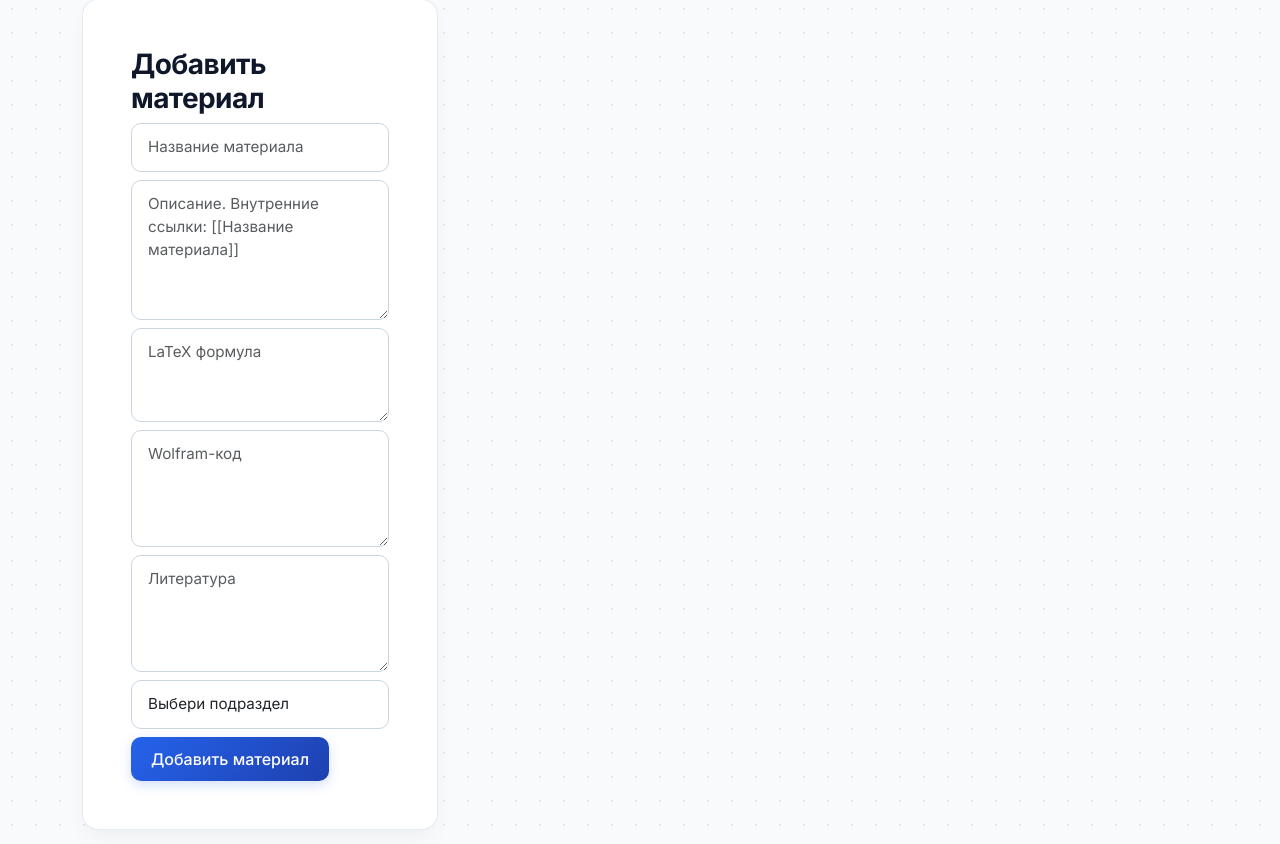
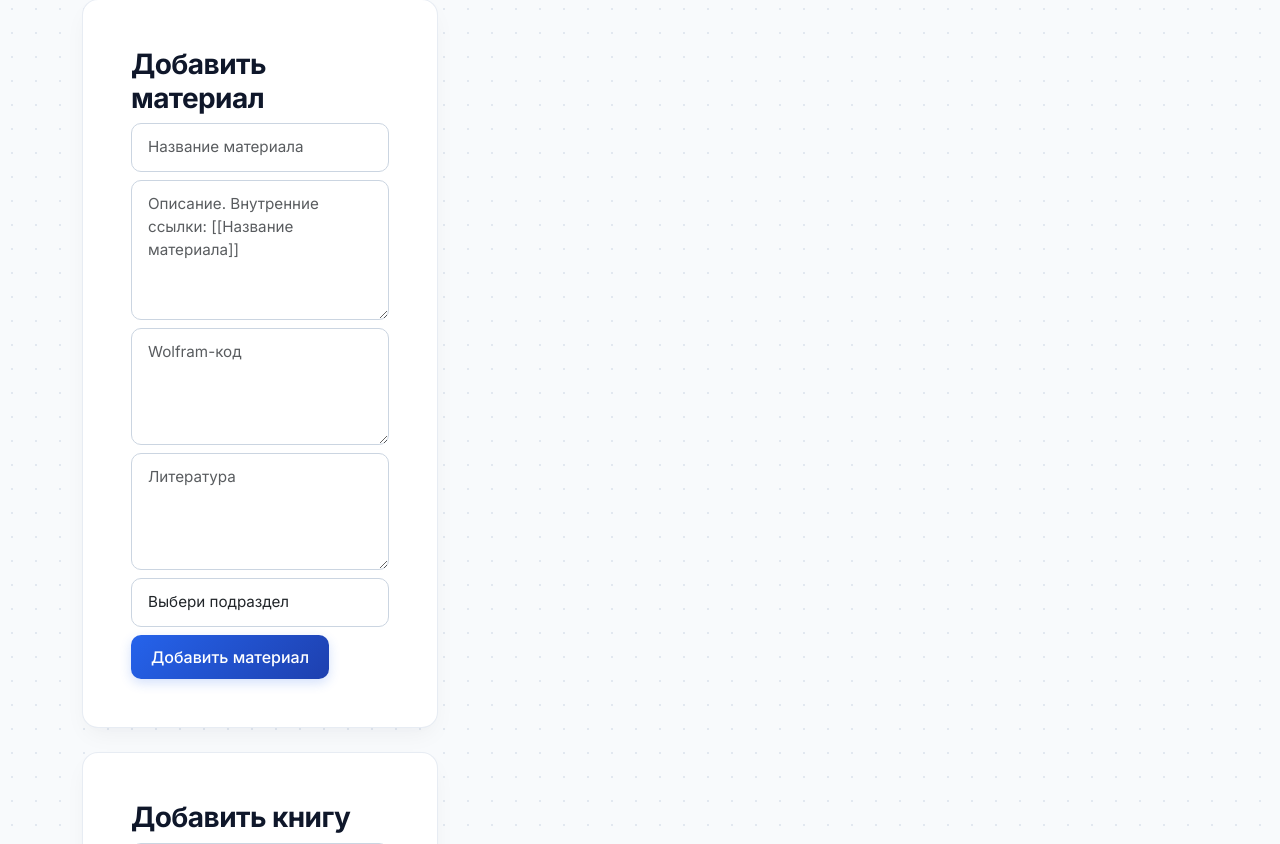
Before and after one commit to alekseykulik/special_func, a Flask app: page /admin in a window 1280 px wide. Shown: the part 987-1831 px from the top of the page. Run offline with Flask 3, Linux system fonts and the light colour scheme; the visitor is signed in with stand-in values (Sample User, id 1); data that the repository does not hold is empty.

Commit message:
Update admin.html

```diff
--- a/special_functions_site/templates/admin.html
+++ b/special_functions_site/templates/admin.html
@@ -43,7 +43,6 @@
                 <form method="post" action="{{ url_for('add_material') }}">
                     <input class="form-control mb-2" name="title" placeholder="Название материала" required>
                     <textarea class="form-control mb-2" name="description" rows="5" placeholder="Описание. Внутренние ссылки: [[Название материала]]"></textarea>
-                    <textarea class="form-control mb-2" name="formula" rows="3" placeholder="LaTeX формула"></textarea>
                     <textarea class="form-control mb-2" name="wolfram_code" rows="4" placeholder="Wolfram-код"></textarea>
                     <textarea class="form-control mb-2" name="literature" rows="4" placeholder="Литература"></textarea>
 
```
